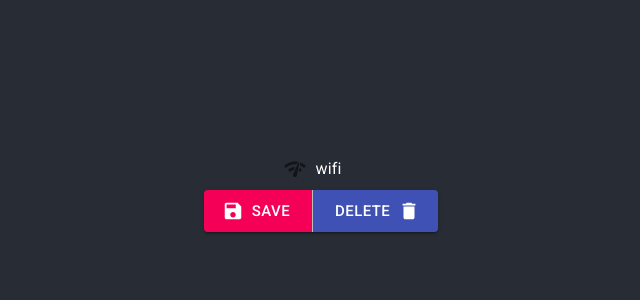
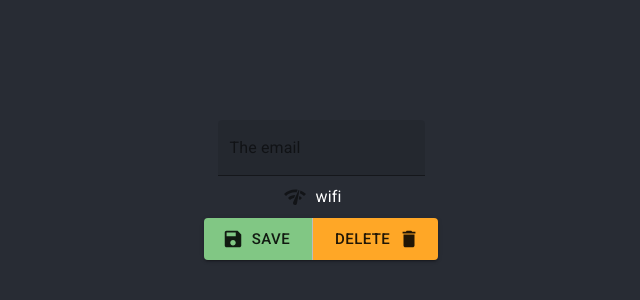
Before and after one commit to argun8394/styling_components, a React (Create React App) app: page / in a window 1280 px wide. Shown: the part 210-510 px from the top of the page, without its empty margins (319-959 px from the left). Built offline with nearby package versions, Linux system fonts and the light colour scheme.

Commit message:
create input_(textfieldcomp)

```diff
--- a/src/App.js
+++ b/src/App.js
@@ -4,23 +4,38 @@ import './App.css';
 // import StyledComponents from './components/styled-comp/index';
 import Buttons from './components/material-ui/buttons/Buttons';
 import CheckBoxComp from './components/material-ui/checkbox/CheckBoxComp';
+import TextFieldComp from './components/material-ui/text-field/TextFieldComp';
+import {ThemeProvider,createMuiTheme} from '@material-ui/core/styles';
+import { orange, green } from '@material-ui/core/colors';
 
+const theme = createMuiTheme({ /*Tema değişikliklerini gönderdik */
+  palette: {
+    primary: {
+      main:orange[400]
+    },
+    secondary: {
+      main: green[300]
+    }
+  }
+})
 
 function App() {
   return (
+    <ThemeProvider theme={theme}>{/*Tema değişikliği yapmamız için ana componenti themeProvider ile sarmallayarak uyguladık */}
     <div className="App">
       <header className="App-header">
      {/* <h1>Styled Components & Material-UI</h1> */}
      {/* <Button>Click me</Button>
      <Button primary>Second</Button> */}
      {/*<StyledComponents/>{/*App.js kalabalık olmaması açısından yukarıdaki kullanım yerine bu kullanım tercih edilmelidir */}
-
+     <TextFieldComp/>
      <CheckBoxComp/>
      <Buttons/>
 
 
      </header>
     </div>
+    </ThemeProvider>
   );
 }
 
--- /dev/null
+++ b/src/components/material-ui/text-field/TextFieldComp.js
@@ -0,0 +1,19 @@
+import TextField from "@material-ui/core/TextField/TextField";
+
+const TextFieldComp = () => {
+    return (
+        <div>
+            <TextField
+            color="secondary"
+            variant="filled"
+            type="email"
+            label="The email"
+            placeholder="mui@mui.com"
+            />
+
+        </div>
+    );
+};
+
+
+export default TextFieldComp;
```
